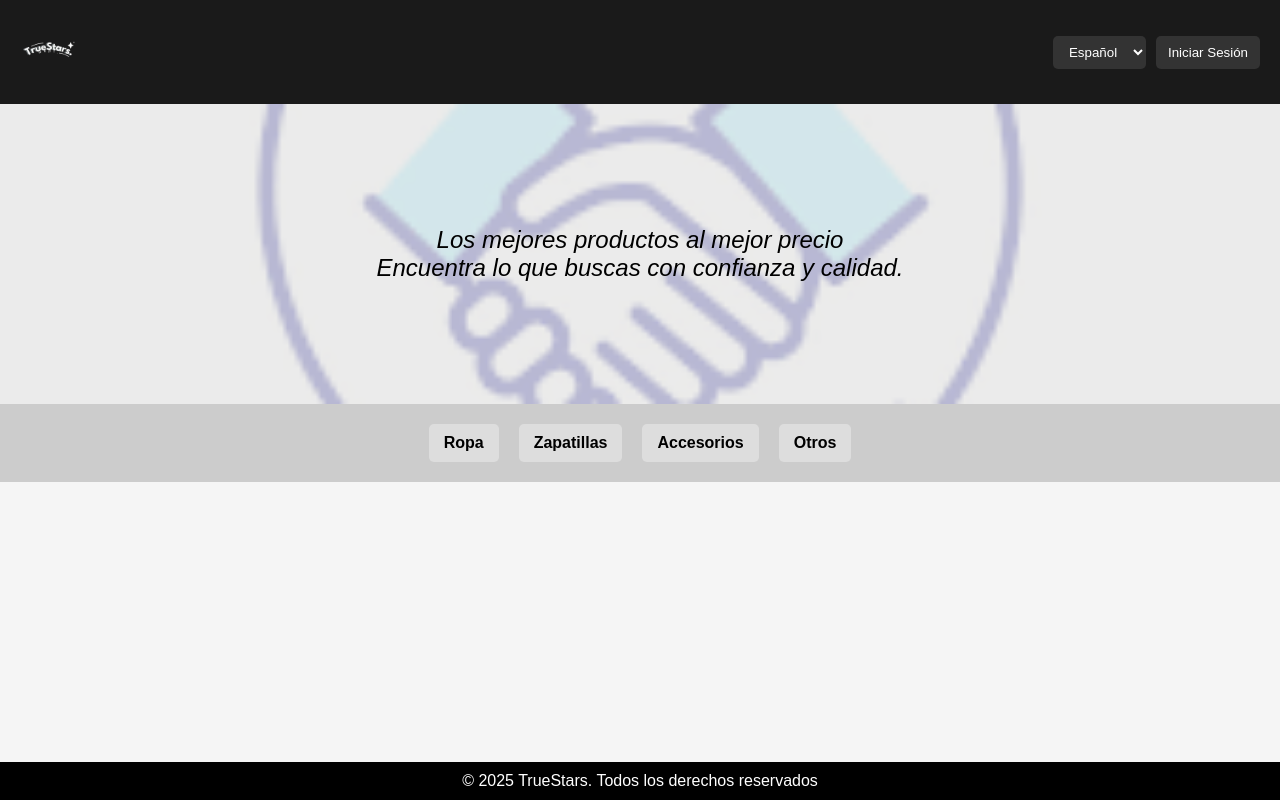
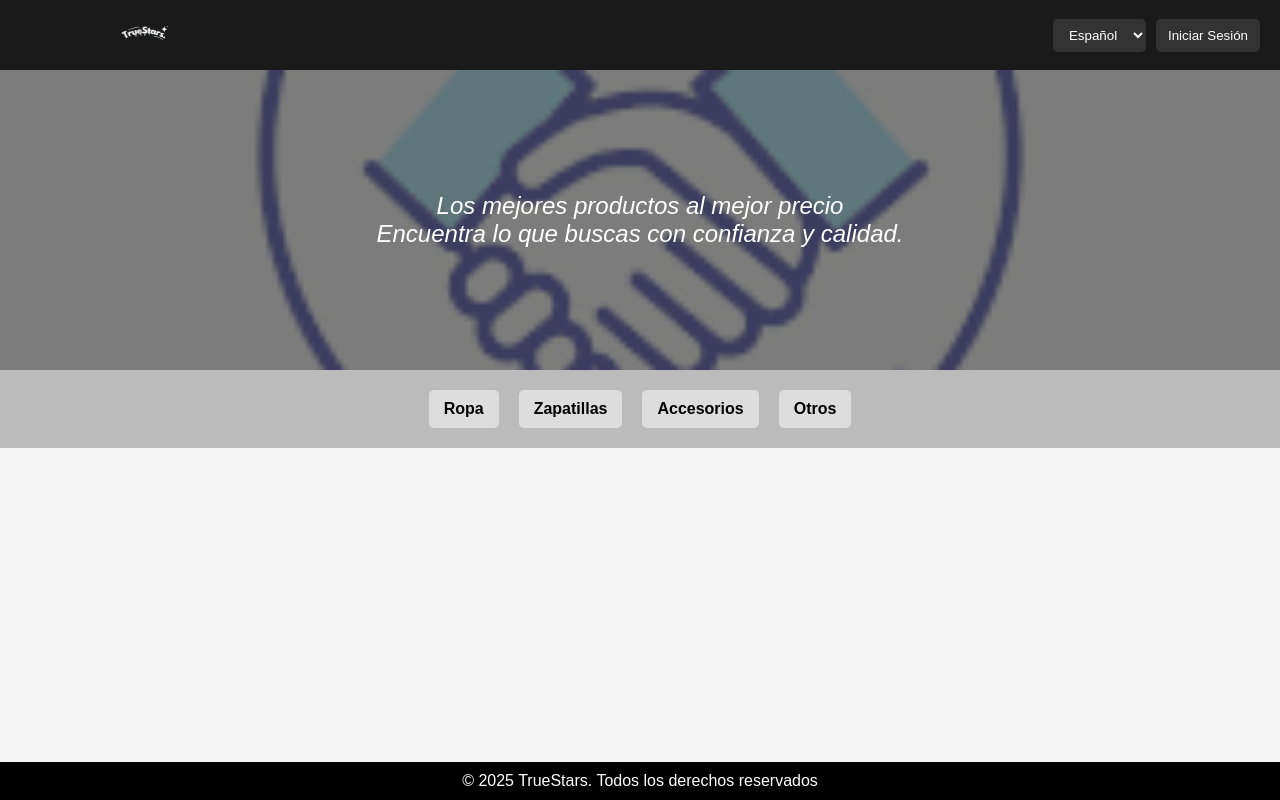
Before and after one commit to truestarsdept/TrueStars, a plain HTML site: page index.html in a window 1280 px wide. Drawn offline with Linux system fonts and the light colour scheme.

Commit message:
Update style.css

```diff
--- a/style.css
+++ b/style.css
@@ -14,18 +14,21 @@ header {
   display: flex;
   justify-content: space-between;
   align-items: center;
-  padding: 20px;
+  padding: 5px 20px;
+  height: 60px;
 }
+
 .logo img {
-  height: 60px;
-  width: auto;
-  max-width: 200px;
+  height: 55px;
+  width: 250px;
   object-fit: contain;
 }
+
 .nav-buttons {
   display: flex;
   gap: 10px;
 }
+
 .nav-buttons button,
 .nav-buttons select {
   padding: 8px 12px;
@@ -36,7 +39,7 @@ header {
   cursor: pointer;
 }
 
-/* Hero section */
+/* Hero con imagen */
 .hero {
   background-image: url("dibujo web.png");
   background-size: cover;
@@ -44,29 +47,32 @@ header {
   position: relative;
   height: 300px;
 }
+
 .hero .overlay {
-  background-color: rgba(230, 230, 230, 0.8);
+  background-color: rgba(80, 80, 80, 0.75);
   height: 100%;
   display: flex;
   justify-content: center;
   align-items: center;
 }
+
 .hero p {
   font-style: italic;
   font-size: 1.5rem;
   text-align: center;
-  color: #000;
+  color: #fff;
   padding: 0 20px;
 }
 
 /* Categorías */
 .categorias {
-  background-color: #ccc;
+  background-color: #bbb;
   display: flex;
   justify-content: center;
   gap: 20px;
   padding: 20px;
 }
+
 .categorias a {
   text-decoration: none;
   color: black;
```
